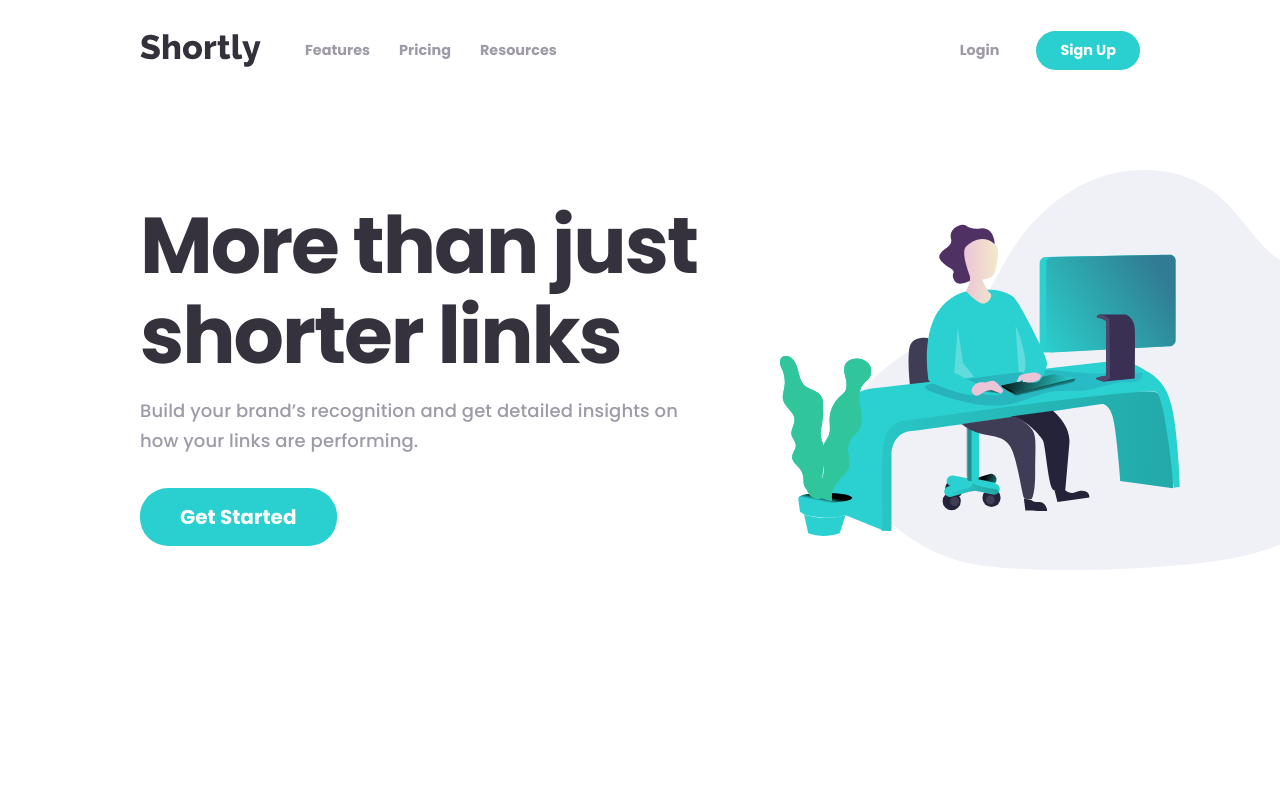
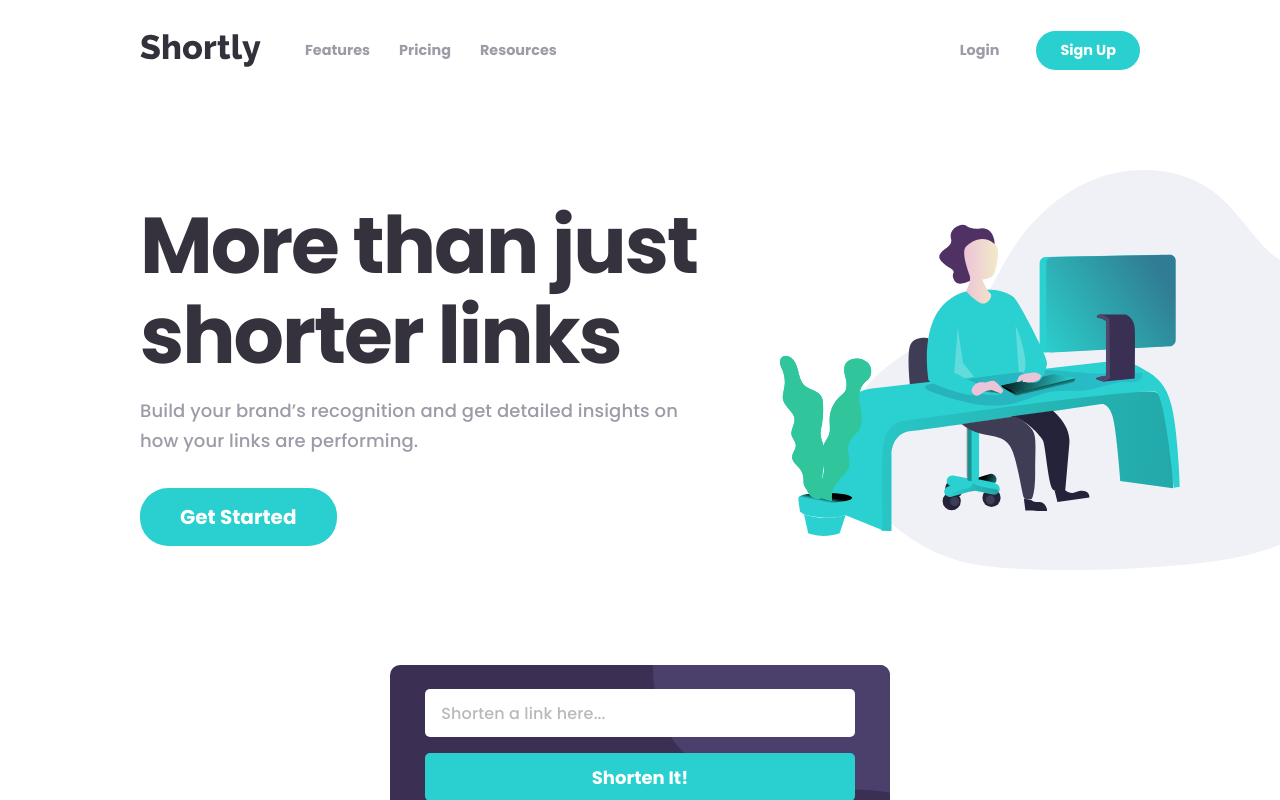
Before and after one commit to LucasS-Goncalves/url-shortening, an Angular app: page / in a window 1280 px wide. Built offline with nearby package versions, Linux system fonts and the light colour scheme.

Commit message:
finishing styles for input container for mobile

```diff
--- a/src/app/pages/home/home.component.css
+++ b/src/app/pages/home/home.component.css
@@ -48,6 +48,60 @@
   transition: .2s;
 }
 
+.input-container{
+  display: flex;
+  flex-direction: column;
+  align-items: center;
+  padding: 24px;
+  background-color: var(--dark-violet);
+  width: 90%;
+  max-width: 500px;
+  margin: 0 auto;
+  margin-top: 88px;
+  border-radius: 10px;
+  position: relative;
+}
+
+.input-container input{
+  width: 95%;
+  height: 48px;
+  color: var(--very-dark-blue);
+  font-size: .89rem;
+  font-weight: 500;
+  line-height: 36px;
+  letter-spacing: 0.12px;
+  padding-left: 16px;
+  border-radius: 5px;
+  background: var(--white);
+  outline: none;
+  border: none;
+  z-index: 2;
+}
+
+.input-container input::placeholder{
+  opacity: .5;
+}
+
+.input-container button{
+  width: 95%;
+  height: 48px;
+  background-color: var(--cyan);
+  margin-top: 16px;
+  border-radius: 5px;
+  color: var(--white);
+  font-size: 1rem;
+  font-weight: 700;
+  z-index: 2;
+}
+
+.input-container img{
+  position: absolute;
+  top: 0;
+  right: 0;
+  z-index: 1;
+  border-top-right-radius: 10px;
+}
+
 @media(min-width: 1280px){
 
   .header{
--- a/src/app/pages/home/home.component.html
+++ b/src/app/pages/home/home.component.html
@@ -14,3 +14,10 @@
     </button>
   </article>
 </header>
+<section class="input-container">
+  <input type="text" placeholder="Shorten a link here...">
+  <button>
+    Shorten It!
+  </button>
+  <img src="../../../assets/images/bg-shorten-mobile.svg" alt="">
+</section>
```
